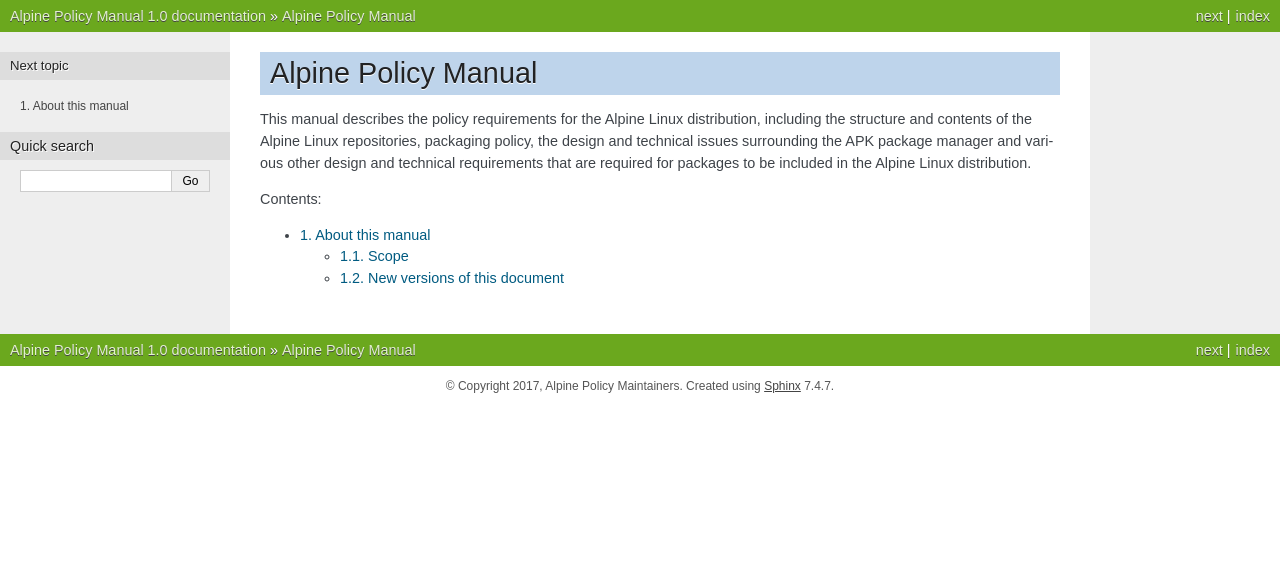
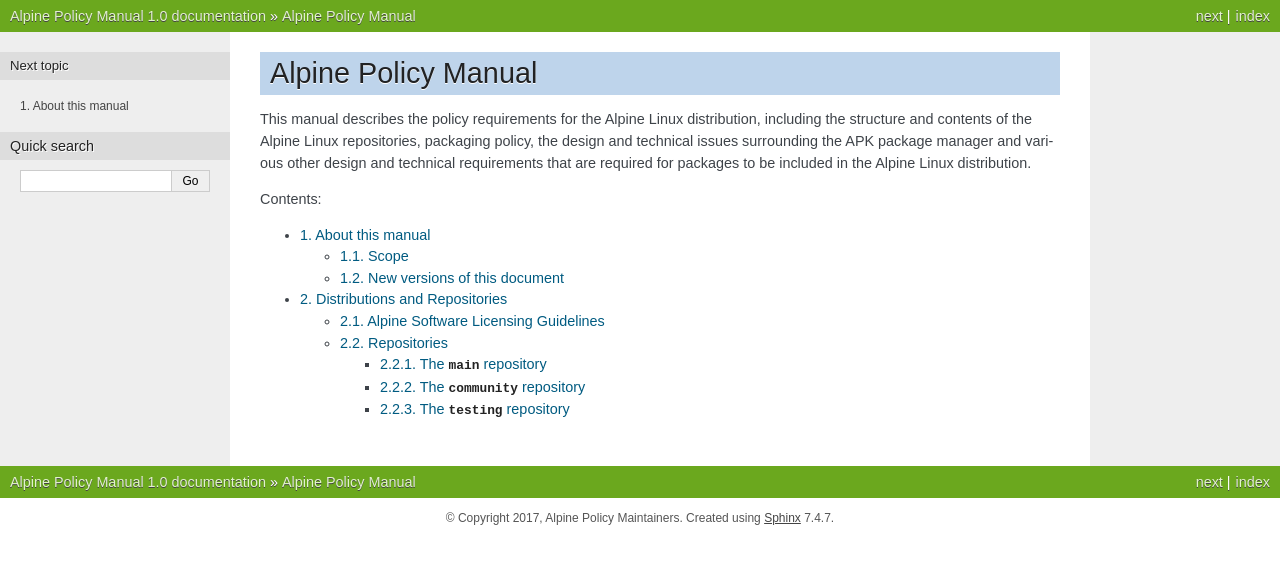
Before and after one commit to kaniini/alpine-policy, a Sphinx documentation site: the page built from source/index.rst, in a window 1280 px wide. Shown: the top 564 px of the page. Built offline with Sphinx 7.4.7, drawn with Linux system fonts in a browser that asks for light colours; some of the changed lines change nothing that is shown.

Commit message:
start on a repositories document

```diff
--- /dev/null
+++ b/source/ch-repositories.rst
@@ -0,0 +1,121 @@
+Distributions and Repositories
+==============================
+
+The Alpine Linux operating system is maintained as a series of *distributions* containing
+groups of *packages*.  Since there are many packages, they are split into several
+*repositories* in order to make handling them easier.
+
+
+.. s-licensing-guidelines:
+
+Alpine Software Licensing Guidelines
+------------------------------------
+
+The Alpine Software Licensing Guidelines are used to determine whether a package's license
+is acceptable for inclusion in the repositories.  They are based on the OSI Open Source
+definition.
+
+The guidelines are:
+
+1. Free Redistribution
+    The license shall not restrict any party from selling or giving away the software as a
+    component of an aggregate software distribution containing programs from several different
+    sources.  The license shall not require a royalty or other fee for such sale.
+
+2. Source Code
+    The program must include source code, and must allow distribution in source code as well as
+    binary form.
+
+3. Derived Works
+    The license must allow modifications and derived works, and must allow them to be distributed
+    under the same terms as the license of the original software.
+
+4. Integrity of The Author's Source Code
+    The license may restrict source-code from being distributed in modified form *only* if the
+    license allows the distribution of "patch files" with the source code for the purpose of
+    modifying the program at build time.  The license must explicitly permit distribution of
+    software built from modified source code.  The license may require derived works to carry a
+    different name or version number from the original software.
+
+5. No Discrimination Against Persons or Groups
+    The license must not discriminate against any person or group of persons.
+
+6. No Discrimination Against Fields of Endeavor
+    The license must not restrict anyone from making use of the program in a specific field
+    of endeavor.  For example, it may not restrict the program from being used in a business,
+    or from being used for genetic research.
+
+7. Distribution of License
+    The rights attached to the program must apply to all to whom the program is redistributed
+    without the need for execution of an additional license by those parties.
+
+8. License Must Not Be Specific to a Product
+    The rights attached to the program must not depend on the program's being part of a particular
+    software distribution. If the program is extracted from that distribution and used or
+    distributed within the terms of the program's license, all parties to whom the program is
+    redistributed should have the same rights as those that are granted in conjunction with
+    the original software distribution.
+
+9. License Must Not Restrict Other Software
+    The license must not place restrictions on other software that is distributed along with the
+    licensed software. For example, the license must not insist that all other programs distributed
+    on the same medium must be open-source software.
+
+10. License Must Be Technology-Neutral
+     No provision of the license may be predicated on any individual technology or style of interface.
+
+11. Example Licenses
+     The "GPL," "BSD," "MIT," and "ISC" licenses are examples of licenses that would be considered
+     acceptable.
+
+
+.. s-repos:
+
+Repositories
+------------
+
+Each distribution consists of multiple repositories.  A repository is a directory of ``.apk``
+files and an index called ``APKINDEX.tar.gz``.
+
+The ``.apk`` binary format is discussed in the binary packages chapter, and the APKINDEX format
+is discussed in an appendix.
+
+
+.. s-repo-main:
+
+The ``main`` repository
+~~~~~~~~~~~~~~~~~~~~~~~
+
+Packages considered essential to the core Alpine system are included in the ``main`` repository.
+
+Packages included in ``main`` have final QA responsibility belonging to the core team, instead of
+the maintainer, which allows for a 2 year maintenance lifecycle.  Primary maintenance reponsibility
+is left with the maintainer.
+
+The ``main`` repository is the only repository enabled by default.
+
+
+.. s-repo-community:
+
+The ``community`` repository
+~~~~~~~~~~~~~~~~~~~~~~~~~~~~
+
+Packages maintained by the greater Alpine community are located in the ``community`` repository.
+
+All maintenance reponsibility, except in rare circumstances, is left with the maintainer.  Packages
+in the ``community`` repository have a 6 month maintenance lifecycle.
+
+Package changes which have not received any feedback within a reasonable time may be accepted
+without an approval from the maintainer as long as those changes are policy compliant.
+
+
+.. s-repo-testing:
+
+The ``testing`` repository
+~~~~~~~~~~~~~~~~~~~~~~~~~~
+
+Packages which are work in progress are located in the ``testing`` repository.  There is no maintenance
+reponsibility, and broken packages are usually disabled.
+
+The ``testing`` repository is not included in any released distribution, and is only available in Alpine
+``edge`` which is an unreleased distribution.
--- a/source/index.rst
+++ b/source/index.rst
@@ -14,3 +14,4 @@
    :caption: Contents:
 
    ch-scope
+   ch-repositories
```
